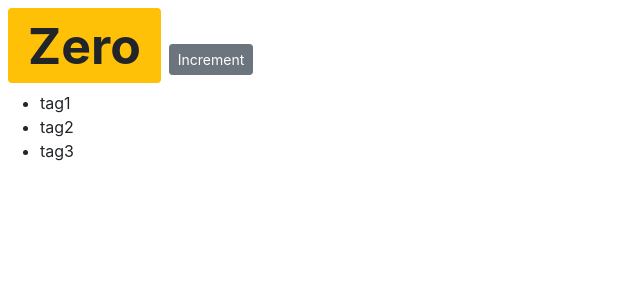
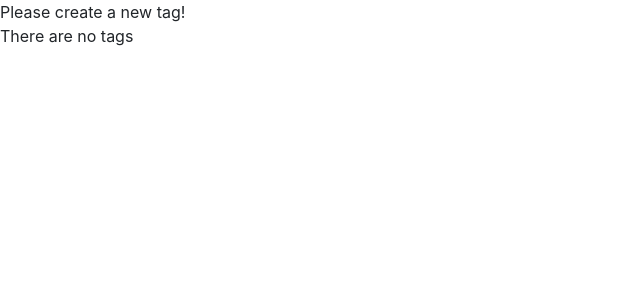
Before and after one commit to LeonelAV/react-app, a React (Create React App) app: page / in a window 1280 px wide. Shown: the top 300 px of the page, without its empty margins (0-640 px from the left). Built offline with nearby package versions, Linux system fonts and the light colour scheme.

Commit message:
Conditional rendering

```diff
--- a/src/components/counter.jsx
+++ b/src/components/counter.jsx
@@ -3,7 +3,7 @@ import React, { Component } from "react";
 class Counter extends Component {
   state = {
     count: 0,
-    tags: ["tag1", "tag2", "tag3"]
+    tags: []
   };
 
   styles = {
@@ -11,31 +11,25 @@ class Counter extends Component {
     fontWeight: "bold"
   };
 
+  rendertags() {
+    if (this.state.tags.length === 0) return <p>There are no tags</p>;
+
+    return (
+      <ul>
+        {this.state.tags.map(tag => (
+          <li key={tag}>{tag}</li>
+        ))}
+      </ul>
+    );
+  }
+
   render() {
     return (
       <div>
-        <span style={this.styles} className={this.getBadgeClasses()}>
-          {this.formatCount()}
-        </span>
-        <button className="btn btn-secondary btn-sm">Increment</button>
-        <ul>
-          {this.state.tags.map(tag => (
-            <li key={tag}>{tag}</li>
-          ))}
-        </ul>
+        {this.state.tags.length === 0 && "Please create a new tag!"}
+        {this.rendertags()}
       </div>
     );
-  }
-
-  getBadgeClasses() {
-    let classes = "badge m-2 badge-";
-    classes += this.state.count === 0 ? "warning" : "primary";
-    return classes;
-  }
-
-  formatCount() {
-    const { count } = this.state;
-    return count === 0 ? "Zero" : count;
   }
 }
 
```
